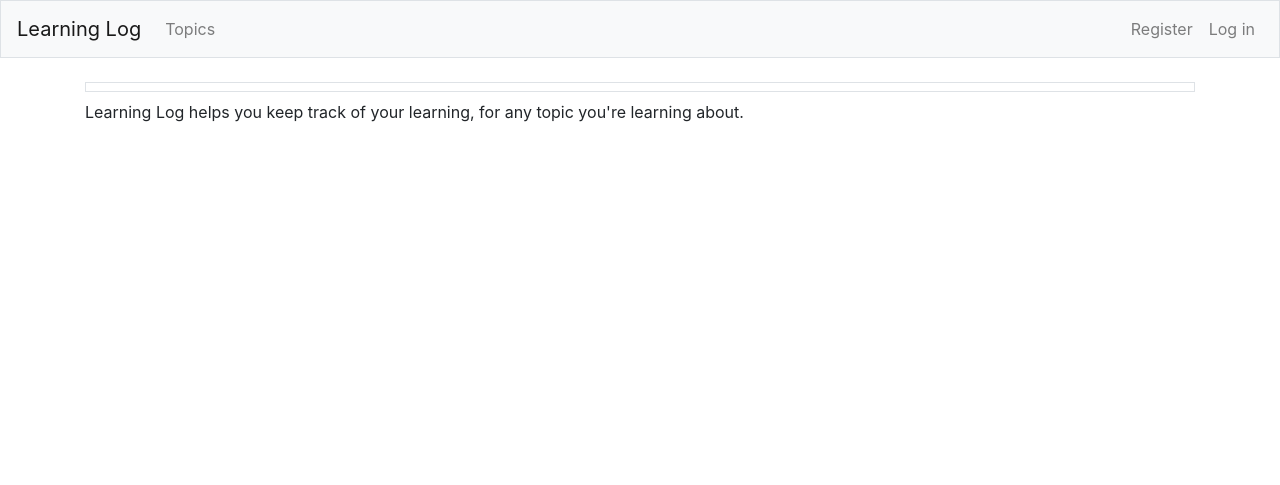
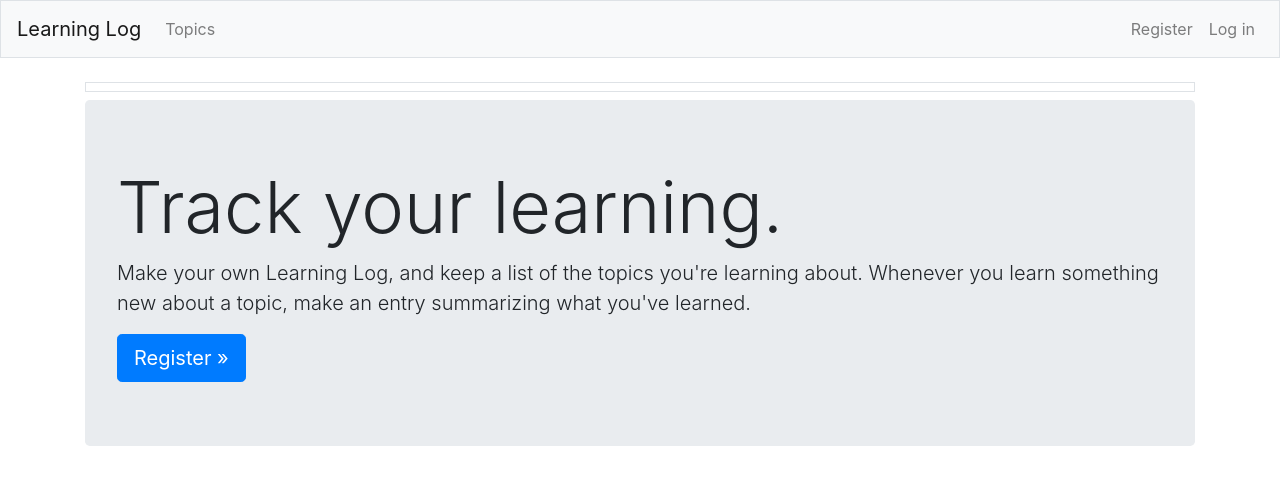
Before and after one commit to GuillaumeLeBerreBIT/LearningLog, a Django app: page / in a window 1280 px wide. Shown: the top 485 px of the page. Run offline with Django 3.2, Linux system fonts and the light colour scheme; some libraries are stand-ins or nearby versions.

Commit message:
Styling the home page

```diff
--- a/learning_logs/templates/learning_logs/index.html
+++ b/learning_logs/templates/learning_logs/index.html
@@ -1,5 +1,15 @@
 {% extends "learning_logs/base.html" %}
 
 {% block content %}
-<p>Learning Log helps you keep track of your learning, for any topic you're learning about.</p>
+    <div class="jumbotron">
+        <h1 class="display-3">Track your learning.</h1>
+
+        <p class="lead">Make your own Learning Log, and keep a list of the
+            topics you're learning about. Whenever you learn something new
+            about a topic, make an entry summarizing what you've learned.
+        </p>
+
+        <a class="btn btn-lg btn-primary" href="{% url 'users:register' %}"
+            role="button">Register &raquo;</a>
+    <div>
 {% endblock content %}
```
